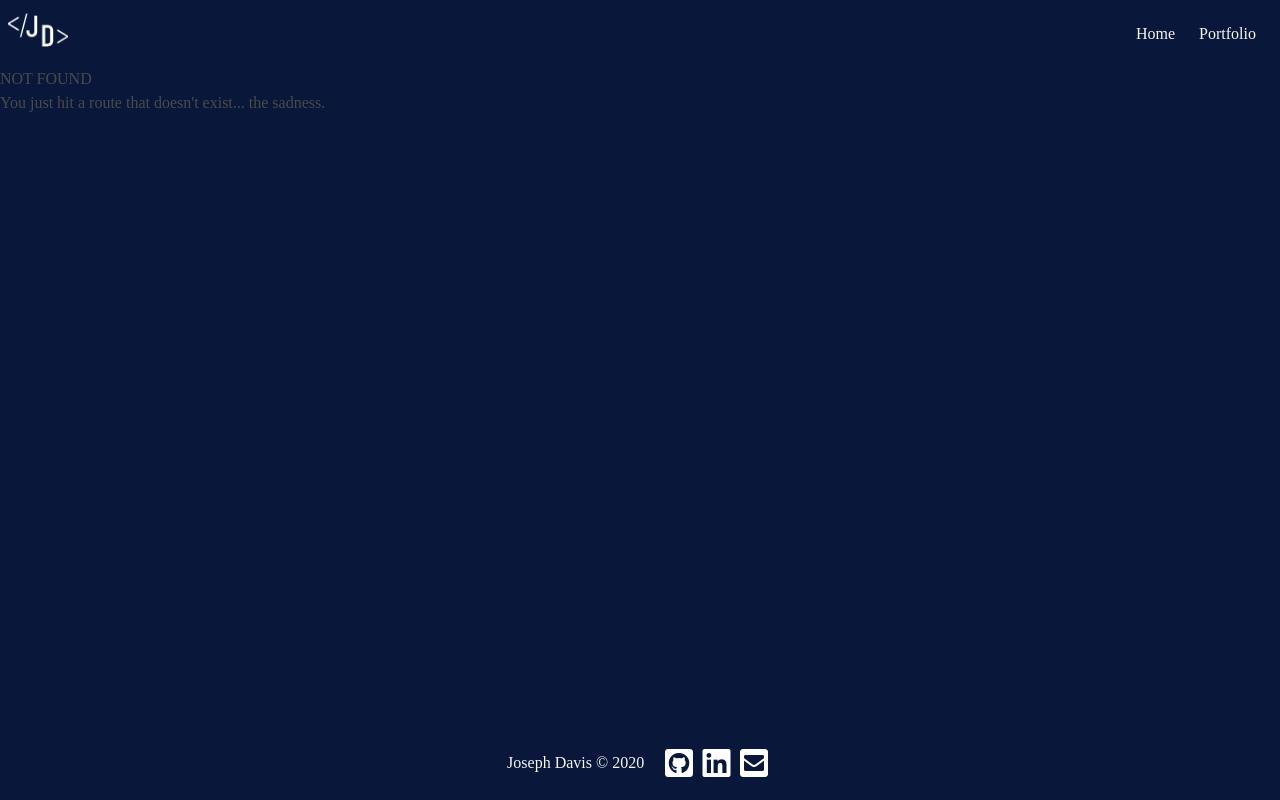
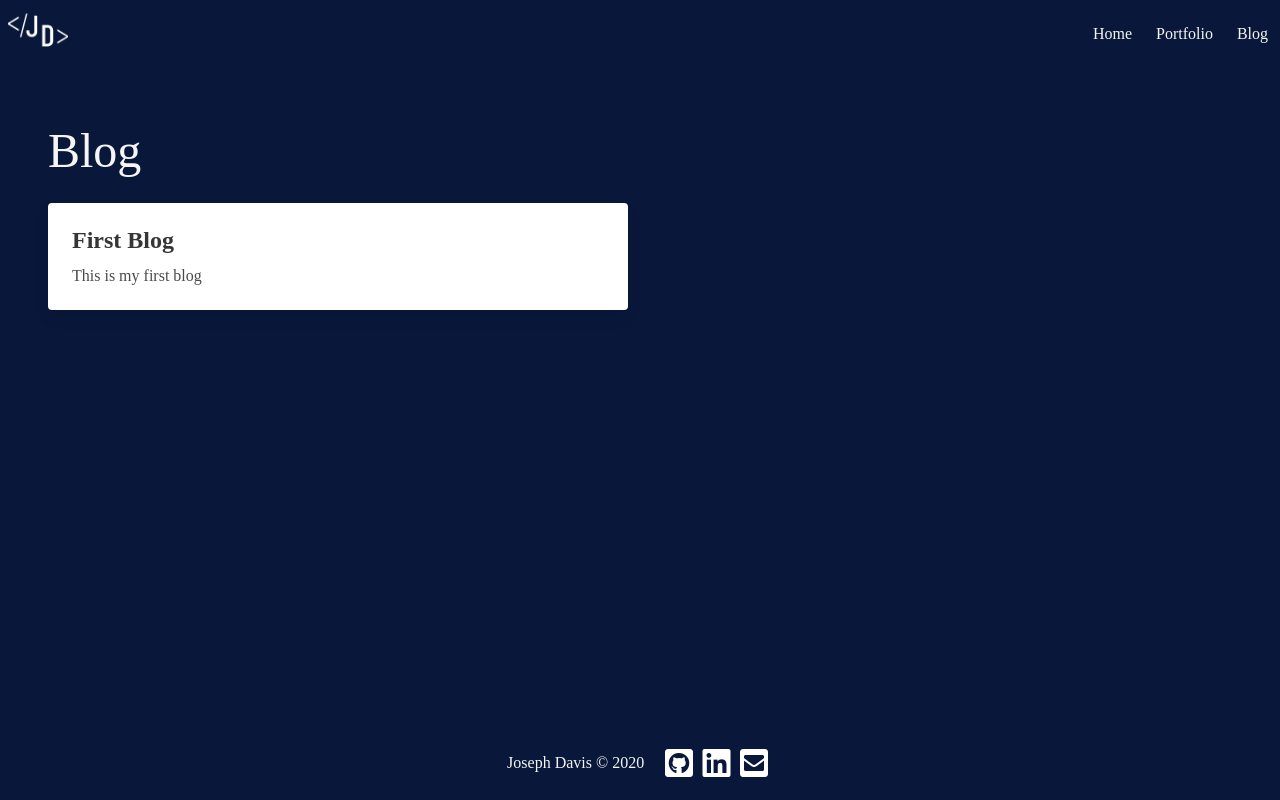
Before and after one commit to Nerrdii/josephndavis.com, a Gatsby site: page /blog in a window 1280 px wide. Before the commit this address had no page. Built offline with nearby package versions, Linux system fonts and the light colour scheme; Gatsby itself is replaced by a stand-in of ours.

Commit message:
Add initial blog

```diff
--- a/gatsby-config.js
+++ b/gatsby-config.js
@@ -4,6 +4,13 @@ module.exports = {
   },
   plugins: [
     'gatsby-plugin-react-helmet',
+    {
+      resolve: 'gatsby-source-filesystem',
+      options: {
+        name: 'blog',
+        path: `${__dirname}/src/blog`
+      }
+    },
     {
       resolve: `gatsby-source-filesystem`,
       options: {
@@ -12,6 +19,7 @@ module.exports = {
       }
     },
     'gatsby-transformer-sharp',
+    'gatsby-transformer-remark',
     'gatsby-plugin-sharp',
     {
       resolve: `gatsby-plugin-manifest`,
@@ -31,6 +39,7 @@ module.exports = {
       options: {
         trackingId: 'UA-123557323-2'
       }
-    }
+    },
+    'gatsby-plugin-netlify-cms'
   ]
 };
--- a/package.json
+++ b/package.json
@@ -9,12 +9,15 @@
     "gatsby-image": "^2.3.1",
     "gatsby-plugin-google-analytics": "^2.2.1",
     "gatsby-plugin-manifest": "^2.3.2",
+    "gatsby-plugin-netlify-cms": "^4.2.1",
     "gatsby-plugin-offline": "^3.1.1",
     "gatsby-plugin-react-helmet": "^3.2.1",
     "gatsby-plugin-sass": "^2.2.1",
     "gatsby-plugin-sharp": "^2.5.3",
     "gatsby-source-filesystem": "^2.2.2",
+    "gatsby-transformer-remark": "^2.7.1",
     "gatsby-transformer-sharp": "^2.4.2",
+    "netlify-cms-app": "^2.11.32",
     "node-sass": "^4.13.1",
     "react": "^16.13.1",
     "react-dom": "^16.13.1",
--- /dev/null
+++ b/src/blog/first-blog.md
@@ -0,0 +1,9 @@
+---
+title: First Blog
+date: 2020-03-27T17:19:42.648Z
+description: This is my first blog
+---
+
+It is very cool
+
+10/10 would recommend
--- a/src/components/header.js
+++ b/src/components/header.js
@@ -40,14 +40,15 @@ const Header = () => {
 
         <div id="mainNavbar" className="navbar-menu">
           <div className="navbar-end">
-            <div className="navbar-item">
             <Link to="/" className="navbar-item has-text-light">
               Home
             </Link>
             <Link to="/portfolio" className="navbar-item has-text-light">
               Portfolio
             </Link>
-            </div>
+            <Link to="/blog" className="navbar-item has-text-light">
+              Blog
+            </Link>
           </div>
         </div>
       </nav>
--- /dev/null
+++ b/src/pages/blog.js
@@ -0,0 +1,54 @@
+import React from 'react';
+import { graphql } from 'gatsby';
+import Layout from '../components/layout';
+
+const BlogPage = ({ data }) => {
+  const {
+    allMarkdownRemark: { edges: posts }
+  } = data;
+  console.log(posts);
+  return (
+    <Layout>
+      <section className="section has-text-light">
+        <h1 className="is-size-1" style={{ marginBottom: '1rem' }}>
+          Blog
+        </h1>
+        <div className="columns is-multiline">
+          {posts &&
+            posts.map(({ node: post }) => (
+              <div key={post.id} className="column is-6">
+                <div className="card">
+                  <div className="card-content">
+                    <p className="title is-4" style={{ marginBottom: '2rem' }}>
+                      {post.frontmatter.title}
+                    </p>
+                    <p className="subtitle is-6">
+                      {post.frontmatter.description}
+                    </p>
+                  </div>
+                </div>
+              </div>
+            ))}
+        </div>
+      </section>
+    </Layout>
+  );
+};
+
+export const query = graphql`
+  query BlogPageQuery {
+    allMarkdownRemark {
+      edges {
+        node {
+          frontmatter {
+            title
+            description
+          }
+          id
+        }
+      }
+    }
+  }
+`;
+
+export default BlogPage;
```
Also changed, not shown: static/admin/config.yml (added, +15 -0 lines), 1 other file. Lines whose indentation alone changed are shown as unchanged.
